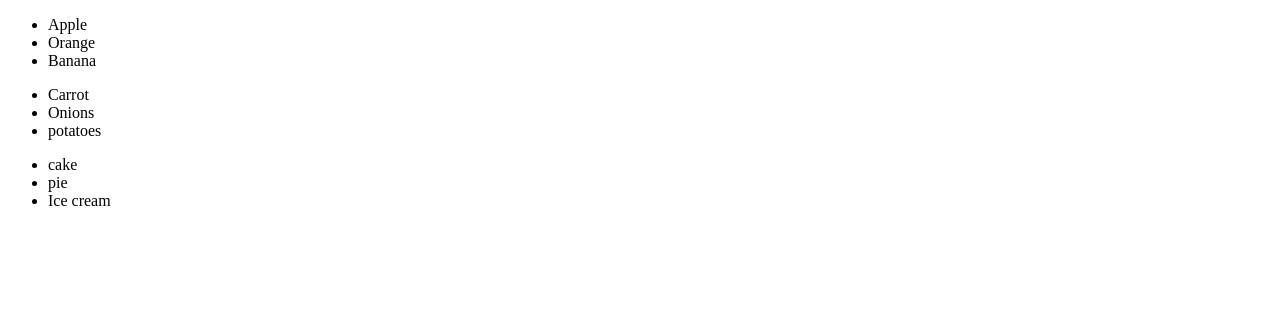
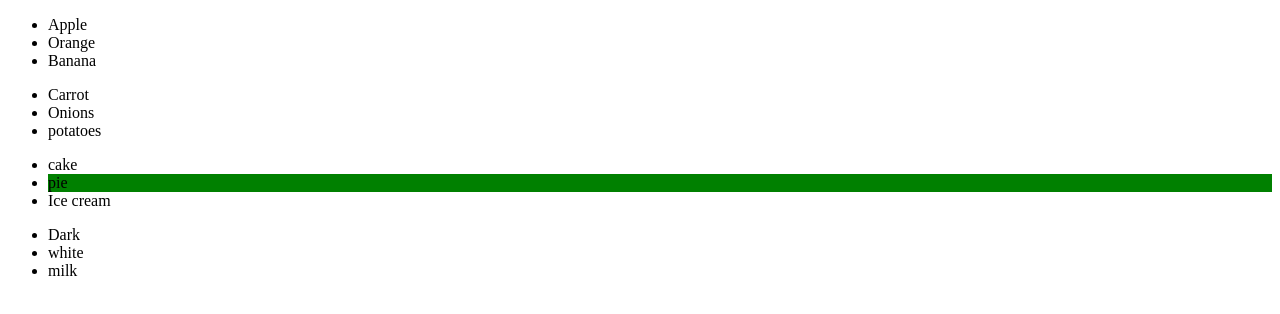
Before and after one commit to athulya175/React, a plain HTML site: page DomNavigation.html in a window 1280 px wide. Drawn offline with Linux system fonts and the light colour scheme.

Commit message:
DOM Navigation

```diff
--- a/DomNavigation.html
+++ b/DomNavigation.html
@@ -21,6 +21,11 @@
         <li>pie</li>
         <li>Ice cream</li>
     </ul>
+     <ul id="chocolate">
+        <li id="Dark">Dark</li>
+        <li id="white">white</li>
+        <li id="milk">milk</li>
+    </ul>
     <script src="DomNavigation.js"></script>
 </body>
 </html>
--- a/DomNavigation.js
+++ b/DomNavigation.js
@@ -35,3 +35,39 @@
 */
 
 //------------------------3).nextElementSibling--------
+/*
+    const element=document.getElementById("fruits")
+    const nxtsib=element.nextElementSibling
+    nxtsib.style.backgroundColor="pink"
+
+    //highlight all siblings
+    const element=document.querySelectorAll("ul")
+    element.forEach(x=>{
+        const allsiblings=x.nextElementSibling
+        allsiblings.style.backgroundColor="red"
+    })
+*/
+
+//----------------------- 4).previousElementSibiling-----
+/*
+    const element=document.getElementById("desserts")
+    const prevsibls=element.previousElementSibling
+    prevsibls.style.backgroundColor="red"
+*/
+
+//--------------------------  5).parentElement---------
+/*
+    const parent=document.getElementById("milk")
+    const parentis=parent.parentElement
+    parentis.style.backgroundColor="yellow"
+*/
+
+//--------------------- 6).Children-------------------
+
+const element=document.getElementById("desserts")
+const children=element.children
+children[1].style.backgroundColor="green"
+// console.log(children)
+// Array.from(children).forEach(child=>{
+//     child.style.backgroundColor="yellow"
+// })
```
